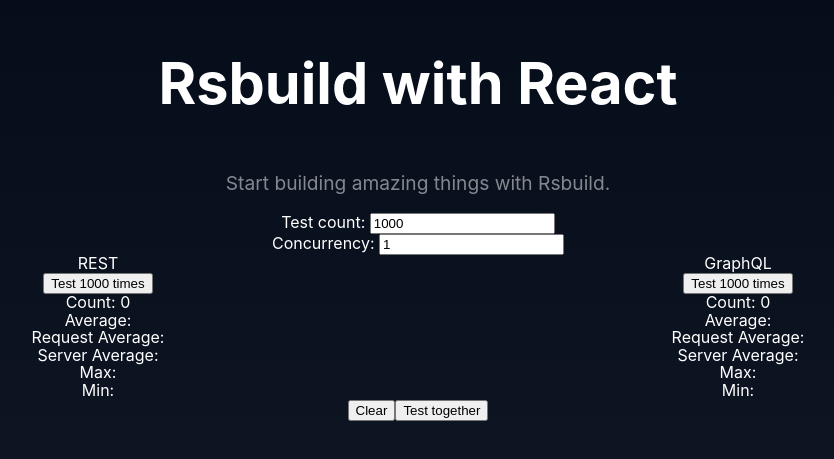
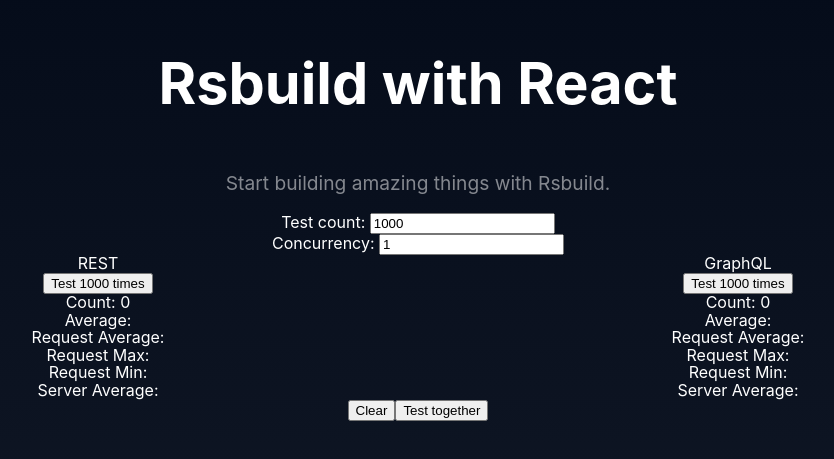
Before and after one commit to kambing86/test-golang-gqlgen, a React app in the folder web/: page / in a window 1280 px wide. Shown: the part 183-642 px from the top of the page, without its empty margins (222-1056 px from the left). Built offline with nearby package versions, Linux system fonts and the light colour scheme; the HTML template or start-up script is replaced by a standard one.

Commit message:
rearrange the display metric

```diff
--- a/web/src/Tester.tsx
+++ b/web/src/Tester.tsx
@@ -29,9 +29,9 @@
 		const [count, setCount] = React.useState<number>(0);
 		const [average, setAverage] = React.useState<number>(0);
 		const [requestAvgTime, setRequestAvgTime] = React.useState<number>(0);
-		const [serverAvgTime, setServerAvgTime] = React.useState<number>(0);
 		const [max, setMax] = React.useState<number>(0);
 		const [min, setMin] = React.useState<number>(0);
+		const [serverAvgTime, setServerAvgTime] = React.useState<number>(0);
 		const [error, setError] = React.useState<string | null>(null);
 		if (ref && typeof ref !== "function" && ref.current == null) {
 			ref.current = {
@@ -48,9 +48,9 @@
 					setCount(0);
 					setAverage(0);
 					setRequestAvgTime(0);
-					setServerAvgTime(0);
 					setMax(0);
 					setMin(0);
+					setServerAvgTime(0);
 					setError(null);
 				},
 			};
@@ -74,12 +74,12 @@
 					Request Average:{" "}
 					{requestAvgTime ? `${requestAvgTime.toFixed(2)} ms` : ""}
 				</div>
+				<div>Request Max: {max ? `${max.toFixed(2)} ms` : ""}</div>
+				<div>Request Min: {min ? `${min.toFixed(2)} ms` : ""}</div>
 				<div>
 					Server Average:{" "}
 					{serverAvgTime ? `${serverAvgTime.toFixed(2)} ms` : ""}
 				</div>
-				<div>Max: {max ? `${max.toFixed(2)} ms` : ""}</div>
-				<div>Min: {min ? `${min.toFixed(2)} ms` : ""}</div>
 				{error && <div style={{ color: "red" }}>{error}</div>}
 			</>
 		);
```
